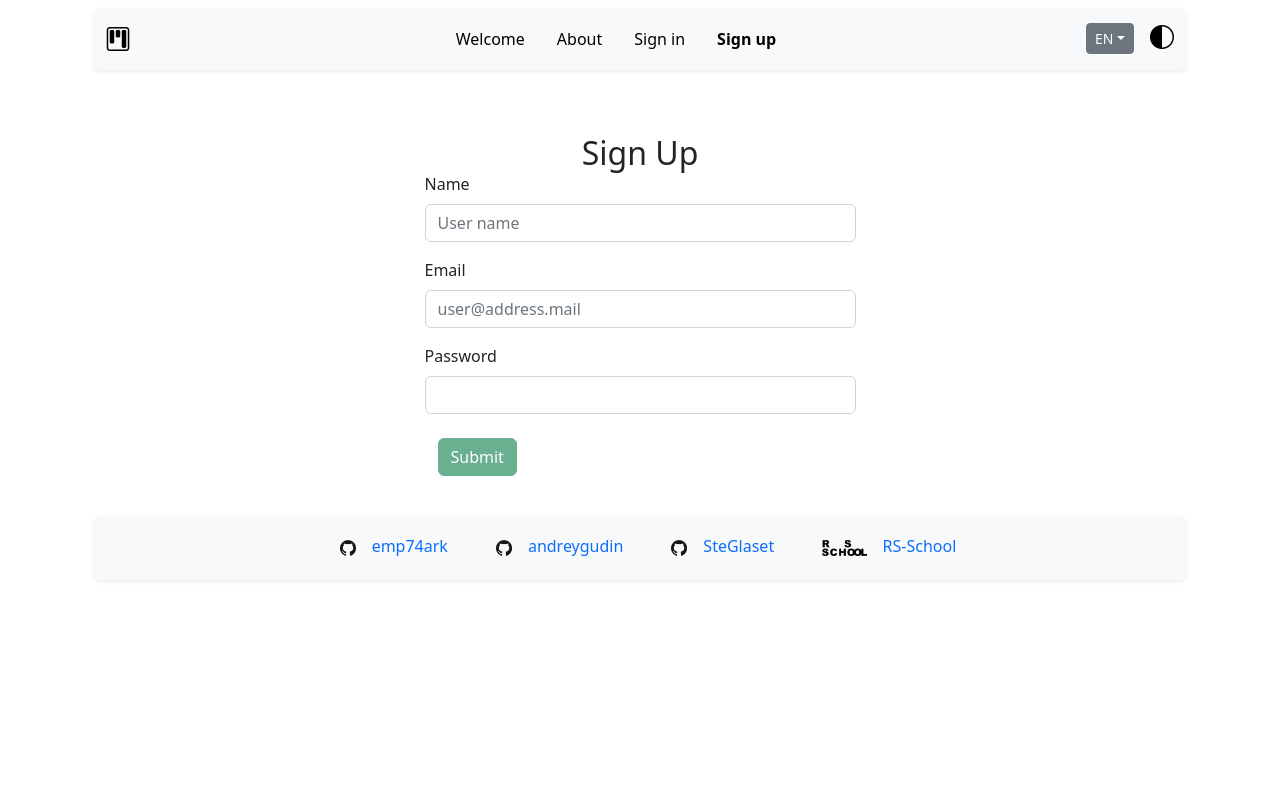
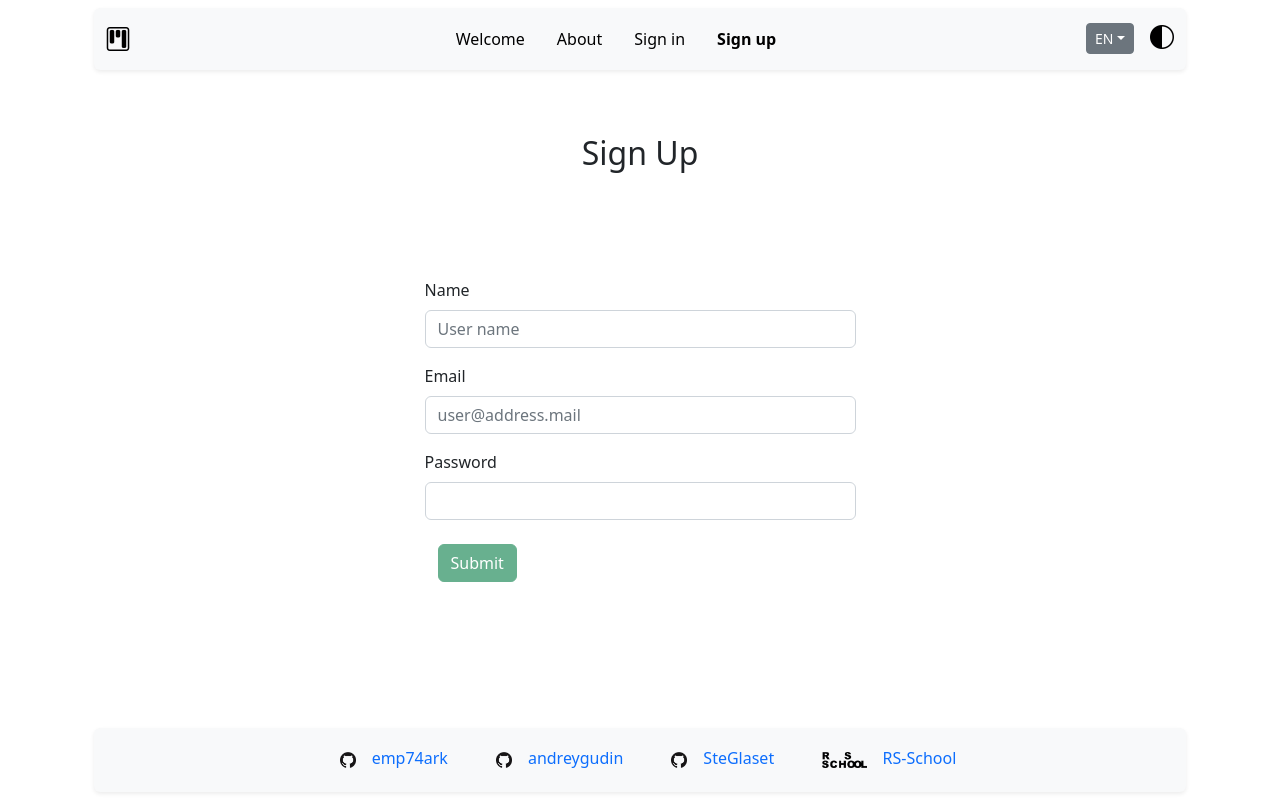
Before and after one commit to emp74ark/pma, a React (Create React App) app: page /pma/signup in a window 1280 px wide. Built offline with nearby package versions, Linux system fonts and the light colour scheme.

Commit message:
fix: fix sticky header

```diff
--- a/src/App.tsx
+++ b/src/App.tsx
@@ -26,7 +26,7 @@ const App: FC = () => {
   return (
     <BrowserRouter basename={'/pma'}>
       <ModalCommon />
-      <Container fluid className="h-100 d-flex flex-column flex-fill">
+      <Container fluid className="h-100 d-flex flex-column">
         <Header />
         <Suspense>
           <ErrorBoundary FallbackComponent={ErrorFallback}>
--- a/src/components/Header/Header.tsx
+++ b/src/components/Header/Header.tsx
@@ -70,9 +70,8 @@ export const Header: FC = () => {
         >
           <Offcanvas.Header>
             <Button
-              className="btn-close"
+              className="bi-x-lg"
               aria-label="Close"
-              variant="light"
               onClick={() => dispatch(closeOffcanvas())}
             ></Button>
           </Offcanvas.Header>
@@ -82,8 +81,10 @@ export const Header: FC = () => {
               {!login && <NavAuth />}
               {login && <NavUser />}
             </Nav>
-            <LocaleSelector />
-            <ThemeSelector />
+            <div className="d-flex">
+              <LocaleSelector />
+              <ThemeSelector />
+            </div>
           </Offcanvas.Body>
         </Navbar.Offcanvas>
       </Container>
--- a/src/index.scss
+++ b/src/index.scss
@@ -13,6 +13,7 @@
 
 body{
   width: 100vw;
+  min-height: 100vh;
   display: flex;
 }
 
```
